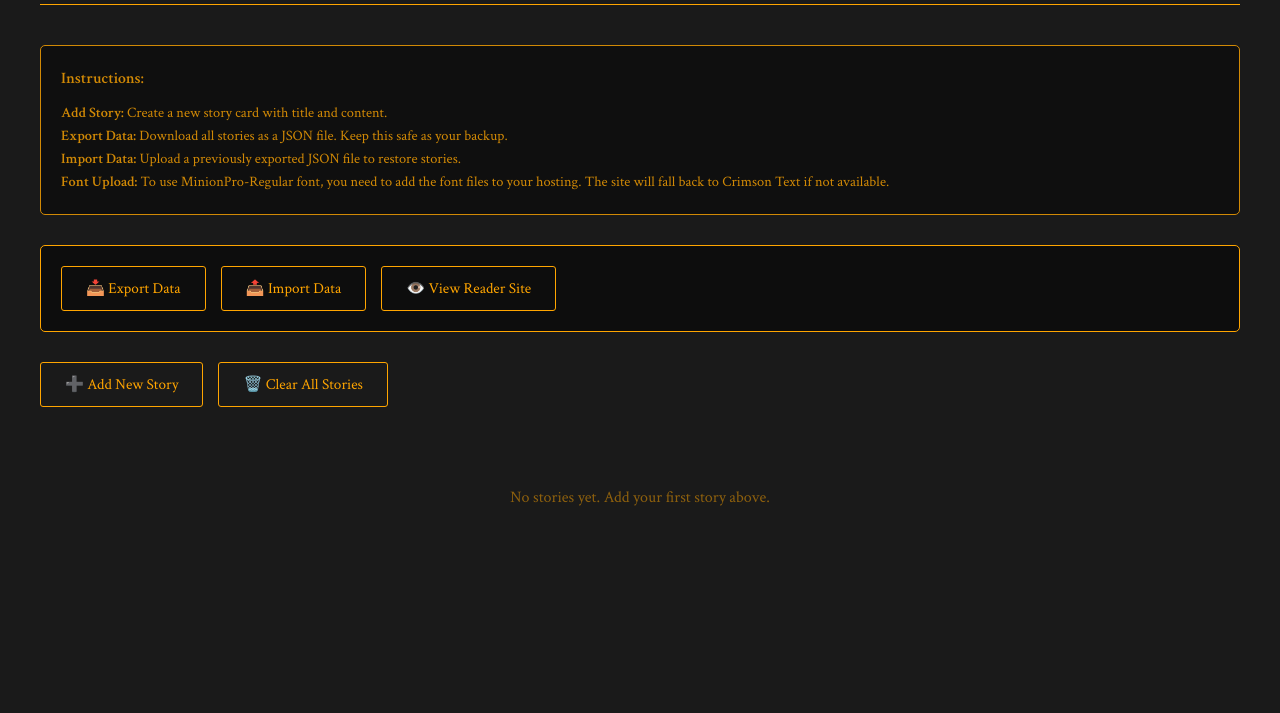
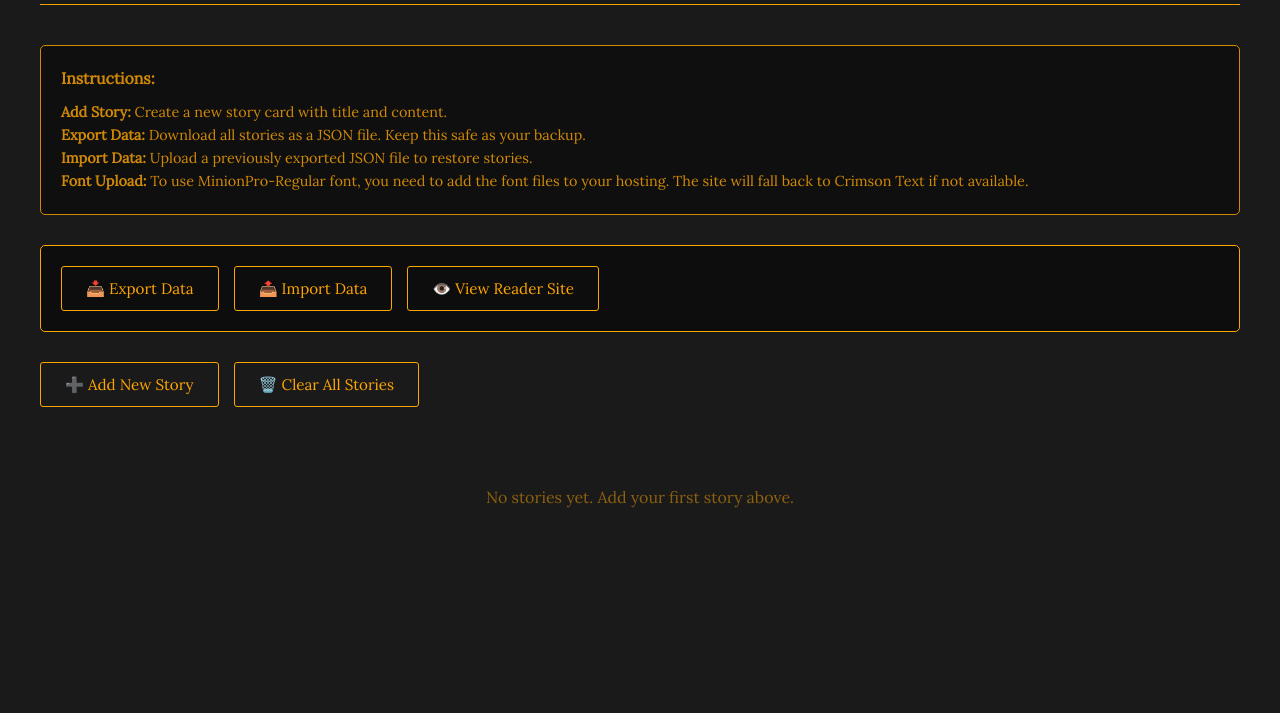
Before and after one commit to Noar-A/Noar-A.github.io, a plain HTML site: page moderator.html in a window 1280 px wide. Shown: the part 87-800 px from the top of the page. Drawn offline with Linux system fonts and the light colour scheme.

Commit message:
Update moderator.html

```diff
--- a/moderator.html
+++ b/moderator.html
@@ -5,7 +5,7 @@
     <meta name="viewport" content="width=device-width, initial-scale=1.0">
     <title>Moderator Panel - Legacy Archive</title>
     <style>
-        @import url('https://fonts.googleapis.com/css2?family=Crimson+Text:ital,wght@0,400;0,600;1,400&display=swap');
+        @import url('https://fonts.googleapis.com/css2?family=Lora:wght@400&display=swap');
 
         * {
             margin: 0;
@@ -14,7 +14,7 @@
         }
 
         body {
-            font-family: 'MinionPro-Regular', 'Crimson Text', serif;
+            font-family: 'Lora', serif;
             background-color: #1a1a1a;
             color: #FFA500;
             padding: 30px;
```
